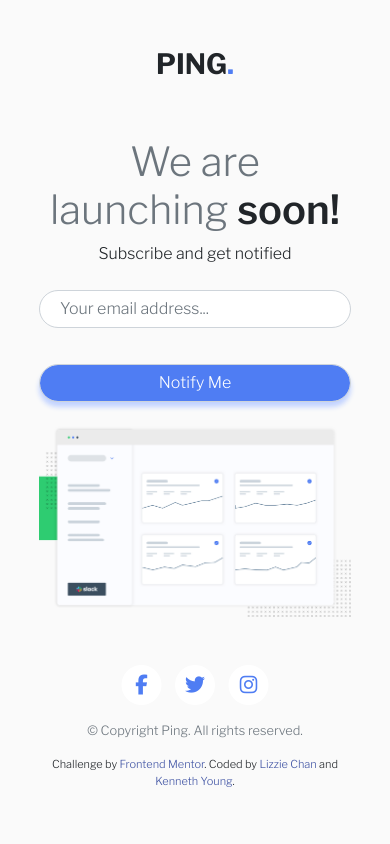
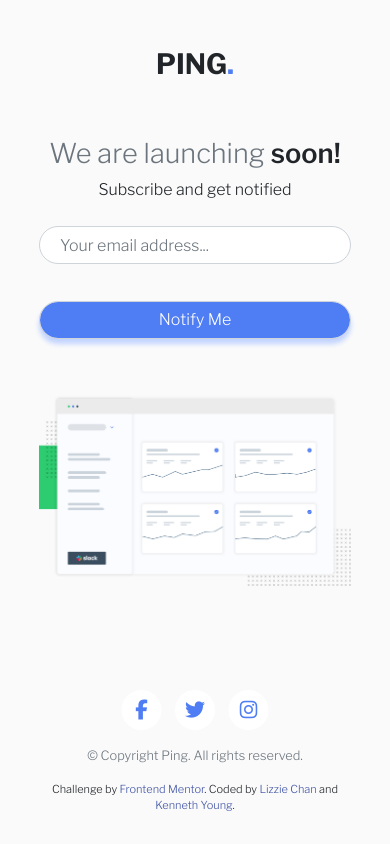
Before and after one commit to kyoung90/Single-Column-Coming-Soon-Page, a plain HTML site: page index.html in a window 390 px wide. Drawn offline with nearby package versions, Linux system fonts and the light colour scheme.

Commit message:
Added padding top and bottom to image. Added bottom padding to footer

```diff
--- a/index.css
+++ b/index.css
@@ -163,7 +163,11 @@ input:focus {
   }
 
   h1 {
-    font-size: 1.7em;
+    font-size: 1.7em !important;
   }
 
+  img {
+    padding-top: 2em;
+    padding-bottom: 3.5em;
+  }
 }
```
